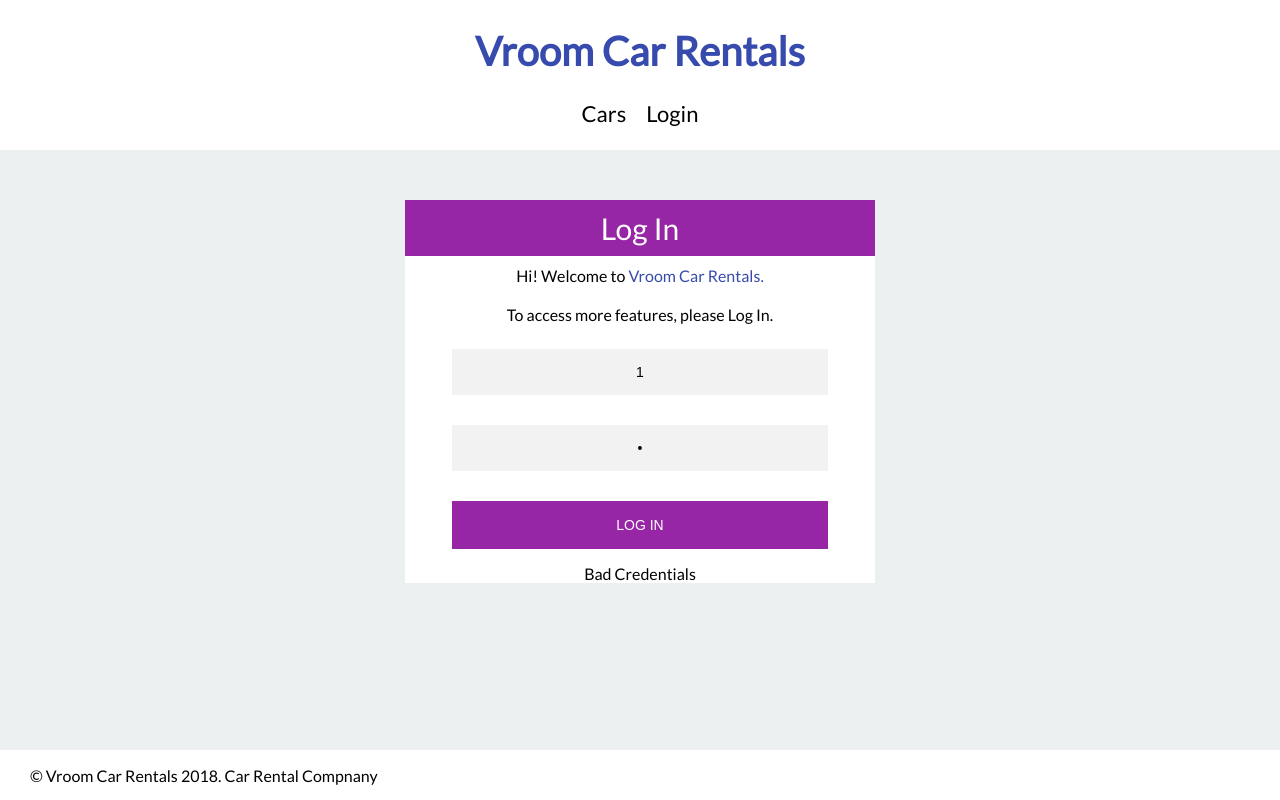
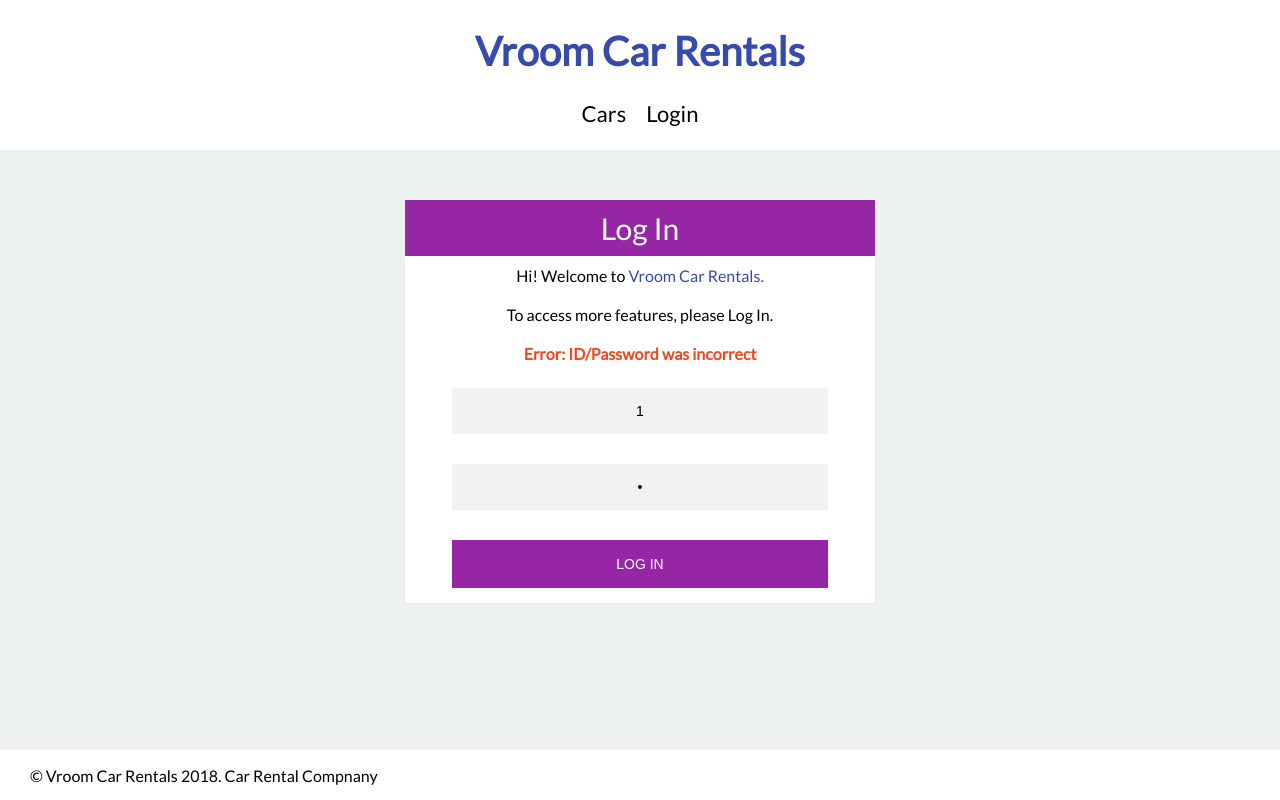
Before and after one commit to Azsorlex26/IFB299-Vroom-x3-Car-Rentals, a Django app: template vroom_car_rentals/vroom/templates/vroom/log-in.html in a window 1280 px wide. Run offline with Django 3.2, Linux system fonts and the light colour scheme; the template is opened without the code that fills it: most values are stand-ins (such as "Sample title", 1, 10 or a date in 2020).

Commit message:
Adjusted Login Error Message
Made the incorrect login credentials error message look better

```diff
--- a/vroom_car_rentals/vroom/static/vroom/style.css
+++ b/vroom_car_rentals/vroom/static/vroom/style.css
@@ -8,6 +8,7 @@
     --purple: #9626A6;
     --yellow: #DEF735;
     --orange: #FDC437;
+    --red: #eb4a24;
 }
 
 /* Styles for mobile / tablets */
@@ -479,3 +480,9 @@ td:first-child {
     background-color: var(--white);
     color: var(--blue);
 }
+
+.bad-login {
+    color: var(--red);
+    font-weight: bold;
+    margin: 5px 0;
+}
--- a/vroom_car_rentals/vroom/templates/vroom/log-in.html
+++ b/vroom_car_rentals/vroom/templates/vroom/log-in.html
@@ -12,12 +12,12 @@
                 <p>Hi! Welcome to <span class="blue">Vroom Car Rentals.</span></p>
                 <p>To access more features, please Log In.</p>
                 {% csrf_token %}
+                {% if id and password %}
+                <p class="bad-login">Error: ID/Password was incorrect</p>
+                {% endif %}
                 <input type="text" name="id" placeholder="User ID" required value="{{ id }}" />
                 <input type="password" name="password" placeholder="Password" pattern="[^\n ]{5,}" title="Password should be 5 or more characters" required value="{{ password }}" />
                 <input type="submit" value="Log In" />
-                {% if id and password %}
-                Bad Credentials
-                {% endif %}
             </fieldset>
         </form>
     </main>
```
Lines whose indentation alone changed are shown as unchanged.
